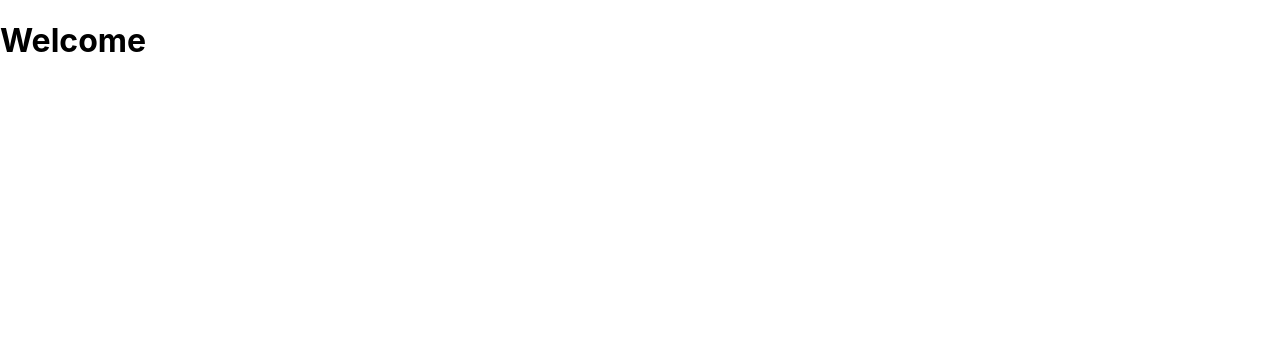
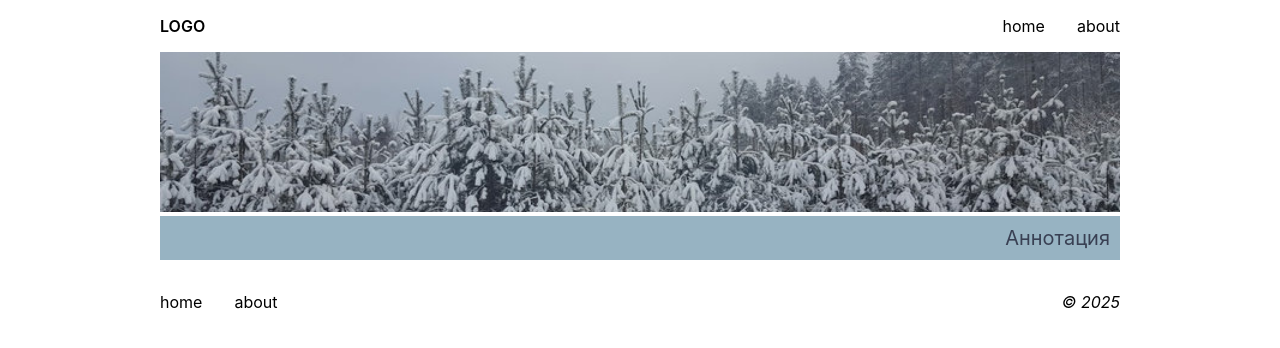
Before and after one commit to shustrya/todo-list, a React (Create React App) app: page / in a window 1280 px wide. Shown: the top 348 px of the page. Built offline with nearby package versions, Linux system fonts and the light colour scheme.

Commit message:
Lesson 2

```diff
--- a/src/App.js
+++ b/src/App.js
@@ -1,7 +1,13 @@
+import Banner from "./components/banner/Banner";
+import Footer from "./components/footer/Footer";
+import Header from "./components/header/Header";
+
 function App() {
   return (
     <div>
-      <h1>Welcome</h1>
+      <Header/>
+      <Banner/>
+      <Footer/>
     </div>
   );
 }
--- /dev/null
+++ b/src/components/banner/Banner.js
@@ -0,0 +1,11 @@
+import bannerImage from './image.jpg';
+import bannerStyle from './banner.module.css';
+
+export default function Banner() {
+  return (
+    <figure className={bannerStyle.container}>
+      <img className={bannerStyle.image} src={bannerImage} alt="Img"/>
+      <figcaption className={bannerStyle.caption}>Аннотация</figcaption>
+    </figure>
+  );
+}
--- /dev/null
+++ b/src/components/banner/banner.module.css
@@ -0,0 +1,18 @@
+.container {
+  position: relative;
+}
+
+.image {
+  object-fit: cover;
+  height: 10rem;
+  width: 100%;
+  object-position: center;
+}
+
+.caption {
+  background-color: #97B3C2;
+  color: #394053;
+  padding: 10px;
+  font-size: 20px;
+  text-align: right;
+}
--- /dev/null
+++ b/src/components/footer/Footer.js
@@ -0,0 +1,15 @@
+import Menu from '../menu/Menu';
+import styleFooter from './footer.module.css';
+
+export default function Footer() {
+  return  (
+    <footer>
+      <div className={styleFooter.menu}>
+        <Menu/>
+      </div>
+      <div className={styleFooter.copyright}>
+        &copy; 2025
+      </div>
+    </footer>
+  );
+}
--- /dev/null
+++ b/src/components/footer/footer.module.css
@@ -0,0 +1,9 @@
+footer {
+  display: flex;
+  justify-content: space-between;
+  padding: 2rem 0;
+}
+
+.copyright {
+  font-style: italic;
+}
--- /dev/null
+++ b/src/components/header/Header.js
@@ -0,0 +1,12 @@
+import Logo from '../logo/Logo';
+import Menu from '../menu/Menu';
+import styleHeader from './header.module.css';
+
+export default function Header() {
+  return  (
+    <header className={styleHeader.container}>
+      <Logo/>
+      <Menu/>
+    </header>
+  );
+}
--- /dev/null
+++ b/src/components/header/header.module.css
@@ -0,0 +1,11 @@
+.container {
+  width: 100%;
+  display: flex;
+  justify-content: space-between;
+  gap: 2rem;
+  padding: 1rem 0;
+}
+
+.logo {
+  width: 200px;
+}
--- /dev/null
+++ b/src/components/logo/Logo.js
@@ -0,0 +1,9 @@
+import styleLogo from './logo.module.css';
+
+export default function Logo() {
+  return  (
+    <div className={styleLogo.logo}>
+      LOGO
+    </div>
+  );
+}
--- /dev/null
+++ b/src/components/logo/logo.module.css
@@ -0,0 +1,3 @@
+.logo {
+  font-weight: 600;
+}
--- /dev/null
+++ b/src/components/menu/Menu.js
@@ -0,0 +1,16 @@
+import styleMenu from './menu.module.css';
+
+export default function Menu() {
+  return  (
+    <nav>
+      <ul>
+        <li>
+          home
+        </li>
+        <li>
+          about
+        </li>
+      </ul>
+    </nav>
+  );
+}
--- /dev/null
+++ b/src/components/menu/menu.module.css
@@ -0,0 +1,4 @@
+nav ul {
+  display: flex;
+  gap: 2rem;
+}
--- a/src/index.css
+++ b/src/index.css
@@ -6,3 +6,25 @@ body {
   -webkit-font-smoothing: antialiased;
   -moz-osx-font-smoothing: grayscale;
 }
+
+ul {
+  list-style-type: none;
+  padding: 0;
+  margin: 0;
+}
+
+figure {
+  display: block;
+  margin: 0;
+  unicode-bidi: isolate;
+}
+
+body>div {
+  display: flex;
+  justify-content: center;
+}
+
+body>div>div {
+  width: 100%;
+  max-width: 60rem;
+}
```
Also changed, not shown: src/components/banner/image.jpg (added).
